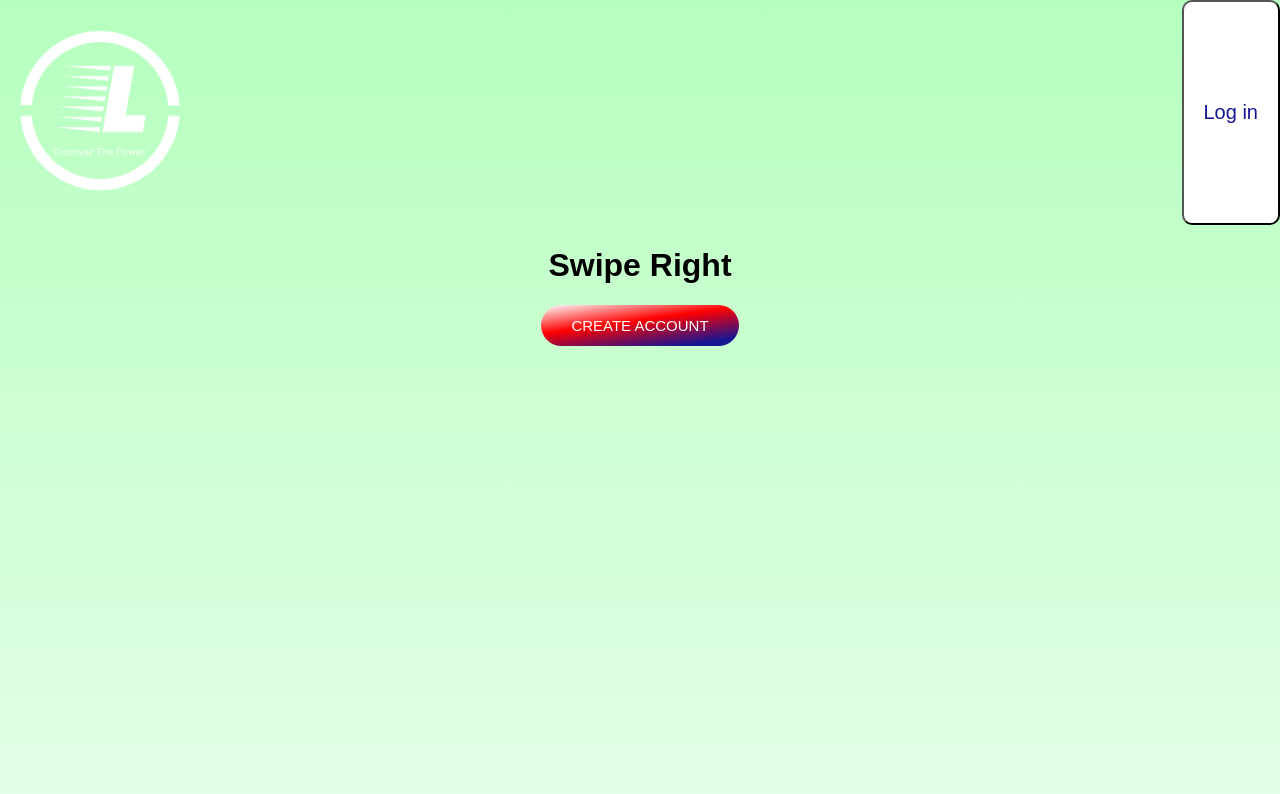
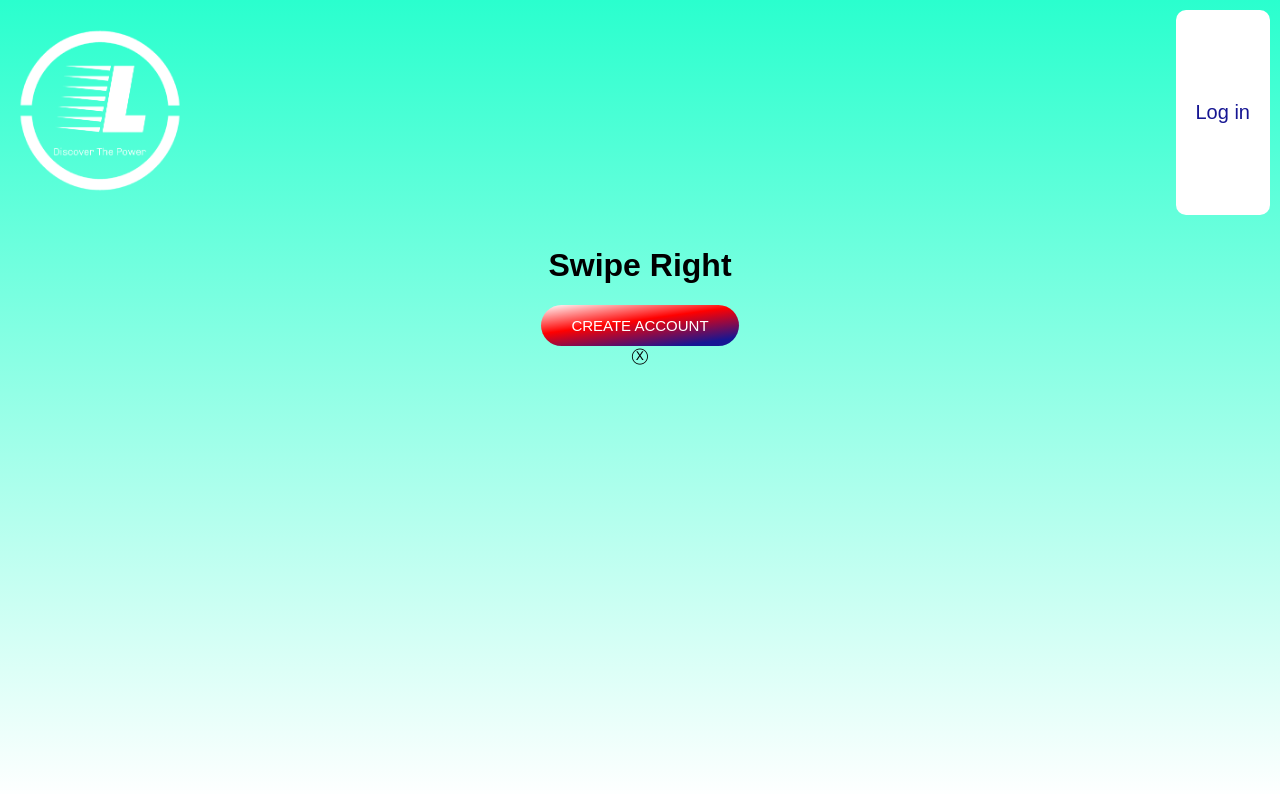
Before and after one commit to Archer261/lithiun-connect, a React (Create React App) app: page / in a window 1280 px wide. Both pictures are taken after a click on the button "CREATE ACCOUNT". Shown: the top 794 px of the page. Built offline with nearby package versions, Linux system fonts and the light colour scheme; a web font is replaced by a local one.

Commit message:
Create AuthModal component

```diff
--- /dev/null
+++ b/src/components/AuthModal.js
@@ -0,0 +1,15 @@
+import React from 'react';
+const AuthModal = (setShowModal) => {
+
+
+    const handleClick = () => {
+        setShowModal(false)
+    }
+    return (
+        <div>
+            <div onClick={handleClick}>Ⓧ</div>
+        </div>
+    )
+}
+
+export default AuthModal
--- a/src/components/Nav.js
+++ b/src/components/Nav.js
@@ -11,7 +11,8 @@ const Nav = ({minimal, authToken}) => {
         </div>
 
 
-        {!authToken && <button className='nav-button'>Log in</button>}
+        {!authToken && !minimal && <button
+        className='nav-button'>Log in</button>}
         </nav>
     )
 }
--- a/src/index.css
+++ b/src/index.css
@@ -41,22 +41,24 @@ nav .nav-button {
     font-size: 20px;
     padding: 10px 20px;
     border-radius: 10px;
+    border: none;
+    margin: 10px;
 }
-
-nav .logo-container .logo {
-    max-width: 100%;
-    }
 
 nav .logo-container {
     width: 170px;
     margin: 15px;
 }
 
+
+nav .logo-container .logo {
+    width: 100%;
+    }
+
 /* ----- Home Page ----- */
-
 .overlay {
     width: 100vw;
-    height: 100vw;
+    height: 100vh;
     position: fixed;
-    background: linear-gradient(0deg, rgba(255,255,255,1) 0%, rgba(181,255,190,1) 100%);
+    background: linear-gradient(to top, rgba(255,255,255,1) 0%, rgba(42,255,206,1) 100%);
 }
--- a/src/pages/Home.js
+++ b/src/pages/Home.js
@@ -1,14 +1,24 @@
 //dependancies
 import React from 'react';
 import Nav from '../components/Nav';
+import AuthModal from '../components/AuthModal'
+import {useState} from 'react'
+
+
+
+
+const Home = () => {
+
+const[showModal, setShowModal] = useState(false)
 
 const authToken = false;
 
-const handleClick = () => {
-    console.log('clicked')
-}
 
-const Home = () => {
+    const handleClick = () => {
+        console.log('clicked')
+        setShowModal(true)
+    }
+
     return (
         <div className='overlay'>
         <Nav minimal ={false} authToken={authToken}/>
@@ -17,6 +27,10 @@ const Home = () => {
             <button className="primary-button" onClick={handleClick}>
                 {authToken ? 'Signout' : 'Create Account'}
             </button>
+
+            {showModal && (
+                <AuthModal setShowModal={setShowModal}/>
+            )}
         </div>
         </div>
     )
```
Also changed, not shown: src/images/logo1.png.
